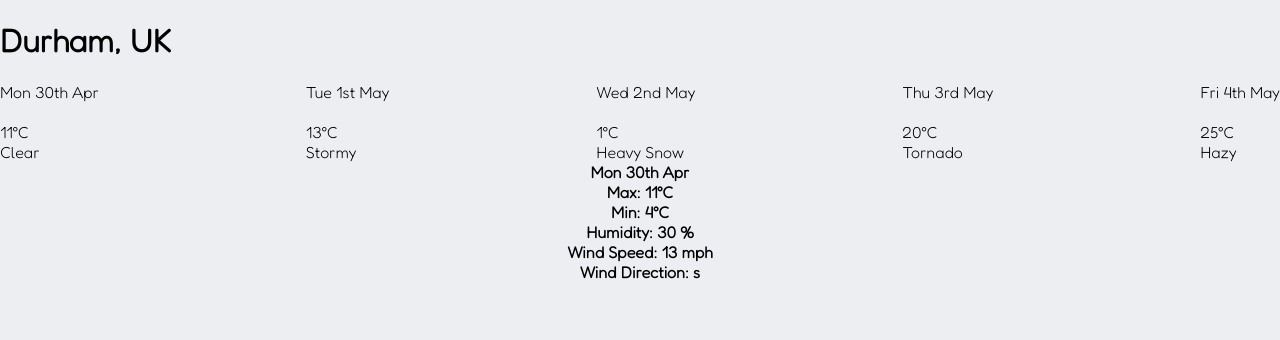
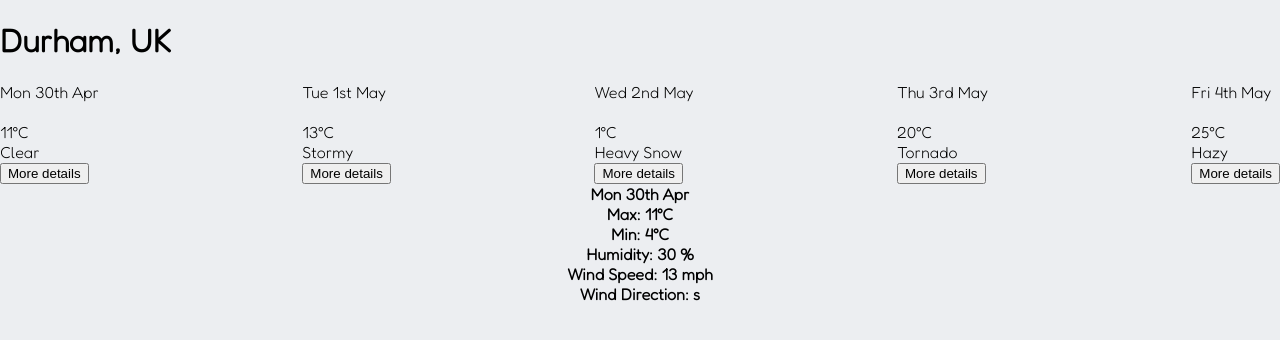
Before and after one commit to chris-peakin/weather-app, a React (Create React App) app: page / in a window 1280 px wide. Shown: the top 340 px of the page. Built offline with nearby package versions, Linux system fonts and the light colour scheme; some icons are missing.

Commit message:
added more details button to respond to selected date

```diff
--- a/src/components/App.js
+++ b/src/components/App.js
@@ -1,16 +1,28 @@
 import "../styles/App.css";
-import React from "react";
+import React, { useState } from "react";
 import PropTypes from "prop-types";
 import LocationDetails from "./LocationDetails";
 import ForecastSummaries from "./ForecastSummaries";
 import ForecastDetails from "./ForecastDetails";
 
 function App({ forecasts, location }) {
+  const [selectedDate, setSelectedDate] = useState(forecasts[0].date);
+  const selectedForecast = forecasts.find(
+    (forecast) => forecast.date === selectedDate
+  );
+
+  const handleForecastSelect = (date) => {
+    setSelectedDate(date);
+  };
+
   return (
     <div className="forecast">
       <LocationDetails city={location.city} country={location.country} />
-      <ForecastSummaries forecasts={forecasts} />
-      <ForecastDetails details={forecasts[0]} />
+      <ForecastSummaries
+        forecasts={forecasts}
+        onForecastSelect={handleForecastSelect}
+      />
+      <ForecastDetails details={selectedForecast} />
     </div>
   );
 }
--- a/src/components/ForecastSummaries.js
+++ b/src/components/ForecastSummaries.js
@@ -3,7 +3,7 @@ import PropTypes from "prop-types";
 import ForecastSummary from "./ForecastSummary";
 import "../styles/ForecastSummaries.css";
 
-function ForecastSummaries({ forecasts }) {
+function ForecastSummaries({ forecasts, onForecastSelect }) {
   return (
     <div className="forecast-summaries">
       {forecasts.map((forecast) => (
@@ -12,6 +12,7 @@ function ForecastSummaries({ forecasts }) {
           date={forecast.date}
           description={forecast.description}
           icon={forecast.icon}
+          onSelect={onForecastSelect}
           temperature={forecast.temperature}
         />
       ))}
@@ -31,6 +32,7 @@ ForecastSummaries.propTypes = {
       }).isRequired,
     })
   ).isRequired,
+  onForecastSelect: PropTypes.func.isRequired,
 };
 
 export default ForecastSummaries;
--- a/src/components/ForecastSummary.js
+++ b/src/components/ForecastSummary.js
@@ -4,7 +4,7 @@ import WeatherIcon from "react-icons-weather";
 import moment from "moment";
 
 function ForecastSummary(props) {
-  const { date, temperature, description, icon } = props;
+  const { date, temperature, description, icon, onSelect } = props;
   return (
     <div className="forecast-summary" data-testid="forecast-summary">
       <div className="forecast-summary__date">
@@ -18,6 +18,9 @@ function ForecastSummary(props) {
         &deg;C
       </div>
       <div className="forecast-summary__description">{description}</div>
+      <button type="button" onClick={() => onSelect(date)}>
+        More details
+      </button>
     </div>
   );
 }
@@ -30,6 +33,7 @@ ForecastSummary.propTypes = {
     min: PropTypes.number,
     max: PropTypes.number,
   }).isRequired,
+  onSelect: PropTypes.func.isRequired,
 };
 
 export default ForecastSummary;
```
Also changed, not shown: 2 other files (tests, documents, lock files or other folders).
